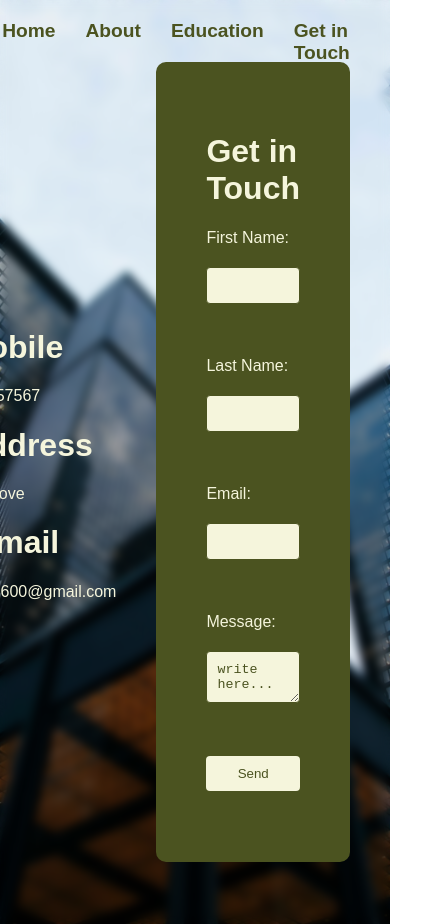
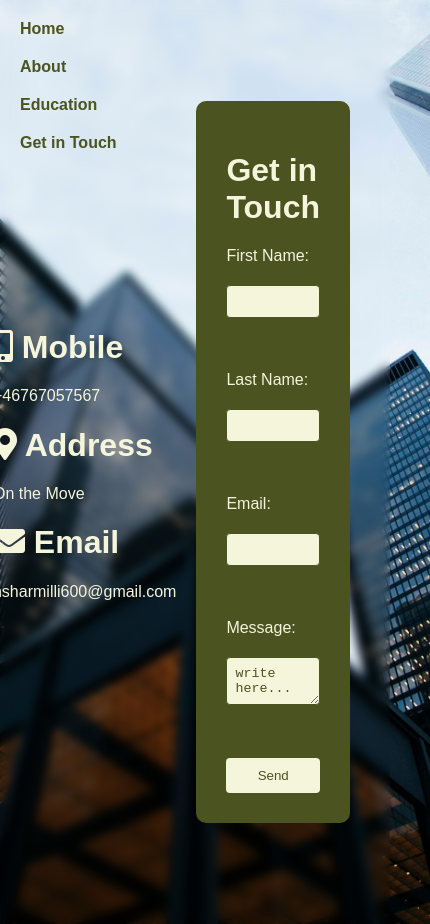
Before and after one commit to nashnusu/Portfolio, a plain HTML site: page getintouch.html in a window 390 px wide. Shown: the whole page, 430 px wide, since content can reach past the window. Drawn offline with Linux system fonts and the light colour scheme.

Commit message:
Update media query

```diff
--- a/assets/css/getintouch.css
+++ b/assets/css/getintouch.css
@@ -110,3 +110,39 @@ button:hover {
   .navbar a:hover {
     color: white;
   }
+  @media (max-width: 600px) {
+    .form-position {
+        width: 90%;
+        height: auto;
+        padding: 30px;
+    }
+
+    input, textarea {
+        padding: 8px;
+    }
+
+    .navbar {
+        flex-direction: column;
+        width: 100%;
+        gap: 20px;
+    }
+
+    .container {
+        flex-direction: column;
+        padding: 20px;
+    }
+
+    .Info {
+        width: 100%;
+        padding: 20px;
+        margin-top: 20px;
+    }
+
+    .Info h1 {
+        font-size: 18px;
+    }
+
+    .navbar a {
+        font-size: 1rem;
+    }
+}
```
Also changed, not shown: about.html (+1 -1 lines).
